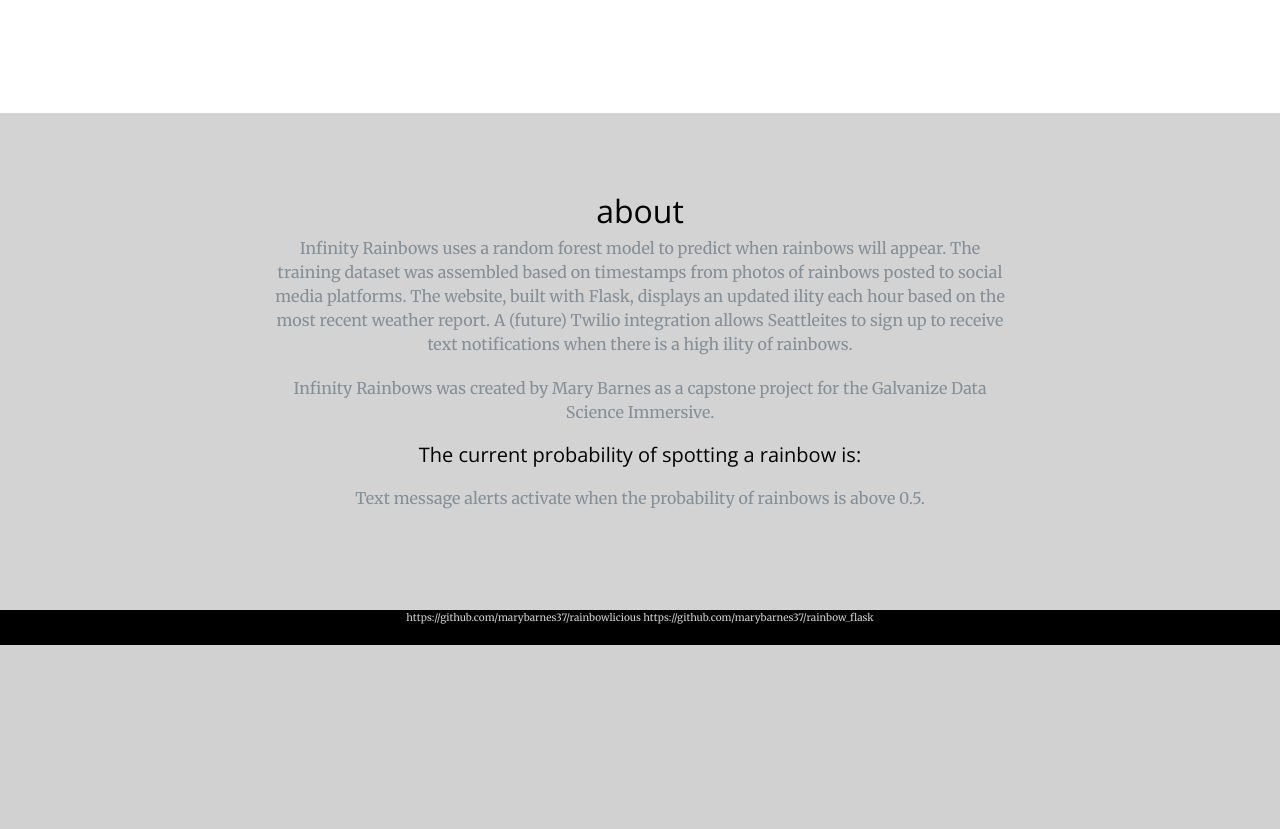
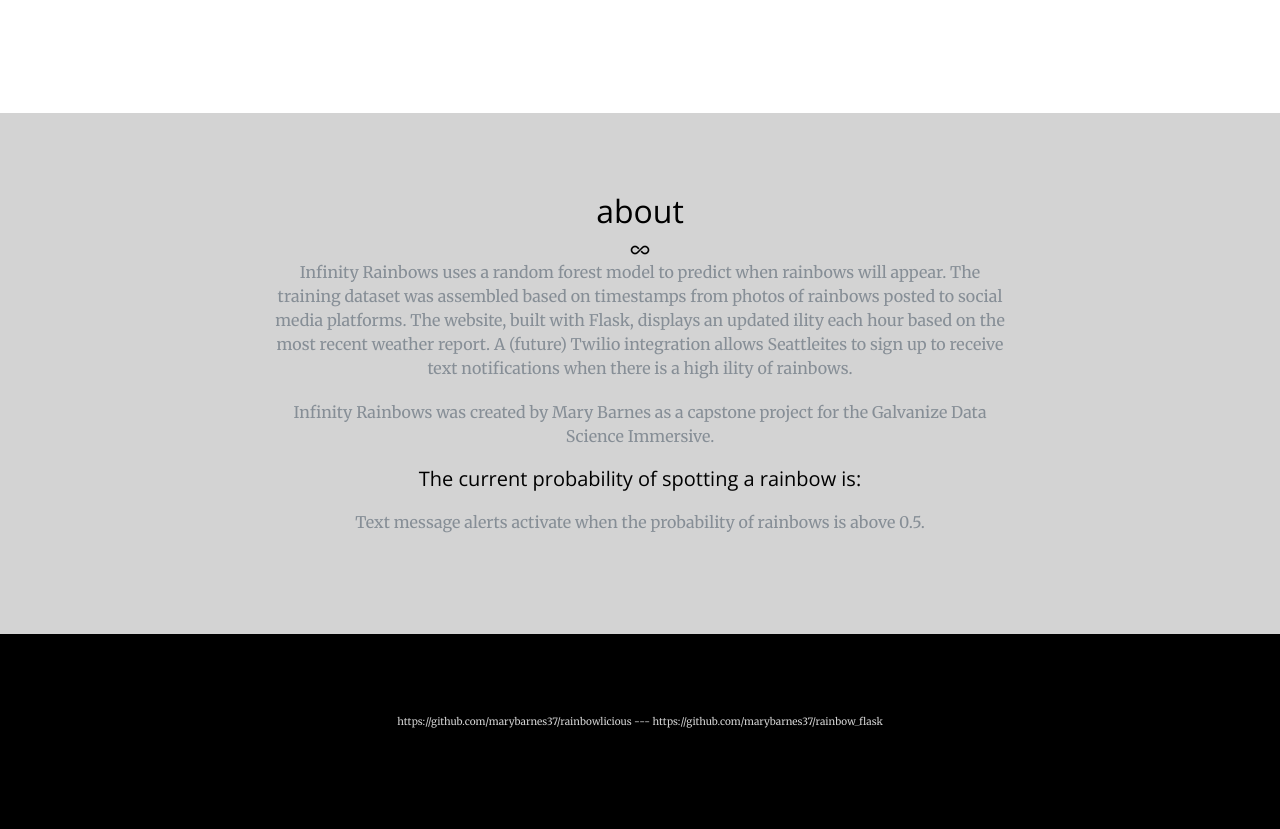
Before and after one commit to marybarnes37/rainbow_flask, a Flask app: template my_app/templates/index.html in a window 1280 px wide. Shown: the part 1461-2290 px from the top of the page. Before the commit the page ends 2106 px from the top, so only its background shows below. Run offline with Flask 2, Linux system fonts and the light colour scheme; the template is opened without the code that fills it, so the values that code supplies are empty; some libraries are stand-ins or nearby versions.

Commit message:
added padding

```diff
--- a/my_app/static/css/creative.css
+++ b/my_app/static/css/creative.css
@@ -163,8 +163,8 @@ body {
 
 #footer {
     background-color: black;
-    padding-top: 80px;
-    padding-bottom: 80px}
+    padding-top: 80px !important;
+    padding-bottom: 80px !important}
 
 #footer p{
   color: #D3D3D3;
--- a/my_app/templates/index.html
+++ b/my_app/templates/index.html
@@ -151,6 +151,7 @@
         <div class="row">
           <div class="col-lg-8 mx-auto text-center">
             <h2 class="section-heading">about</h2>
+            <img src='/static/img/infinity_small.png'></img>
             <p class="text-muted">Infinity Rainbows uses a random forest model to predict when rainbows will appear. The training dataset was assembled based on timestamps from photos of rainbows posted to social media platforms. The website, built with Flask, displays an updated ility each hour based on the most recent weather report. A (future) Twilio integration allows Seattleites to sign up to receive text notifications when there is a high ility of rainbows.</p>
             <p class="text-muted">Infinity Rainbows was created by Mary Barnes as a capstone project for the Galvanize Data Science Immersive. </p>
             <h5> The current probability of spotting a rainbow is: </h5>
@@ -167,7 +168,7 @@
         <div class="row">
           <div class="col-lg-8 mx-auto text-center">
 
-            <p class="text-muted-small">https://github.com/marybarnes37/rainbowlicious  https://github.com/marybarnes37/rainbow_flask </p>
+            <p class="text-muted-small">https://github.com/marybarnes37/rainbowlicious  ---  https://github.com/marybarnes37/rainbow_flask </p>
           </div>
         </div>
       </div>
```
